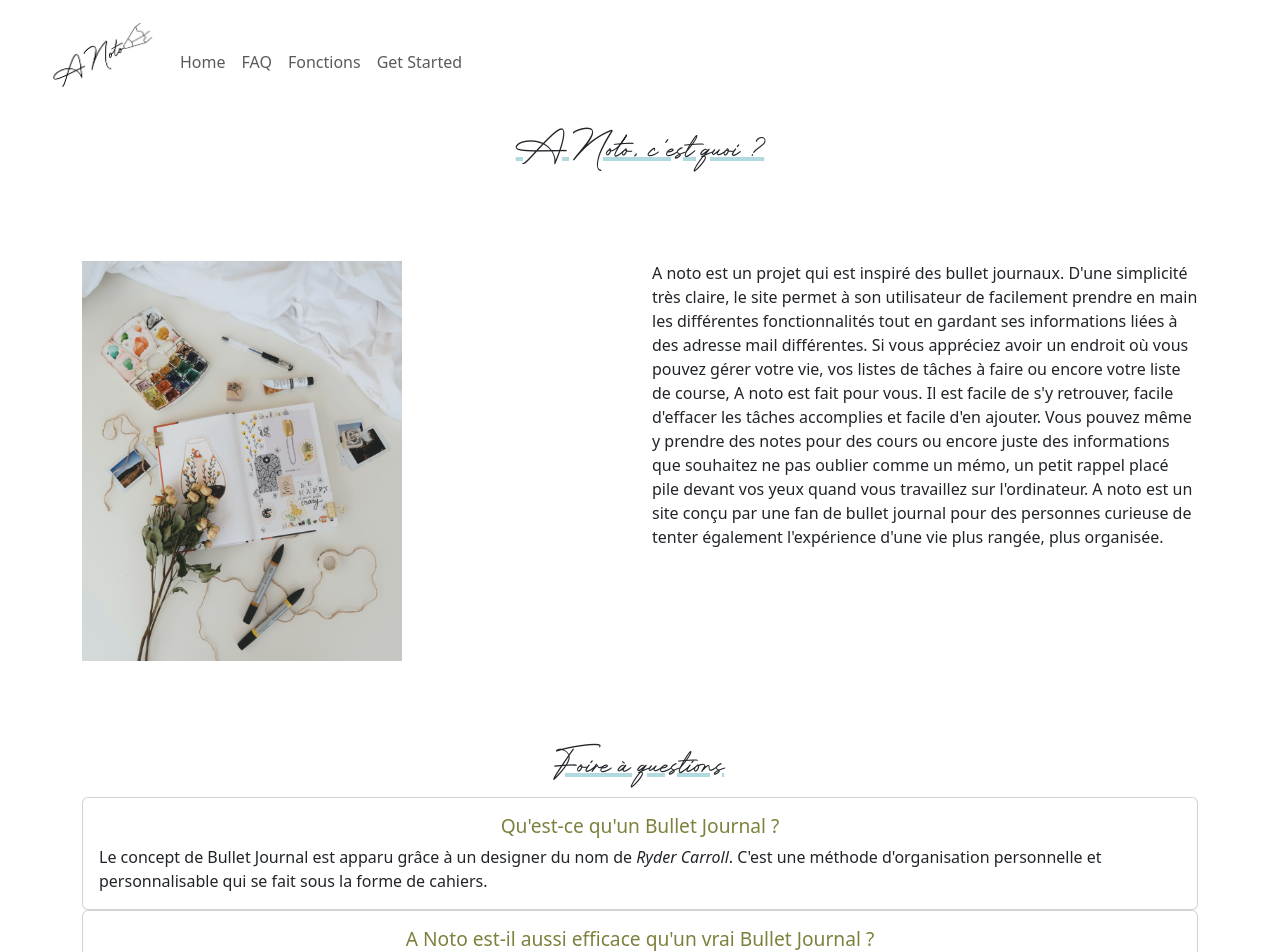
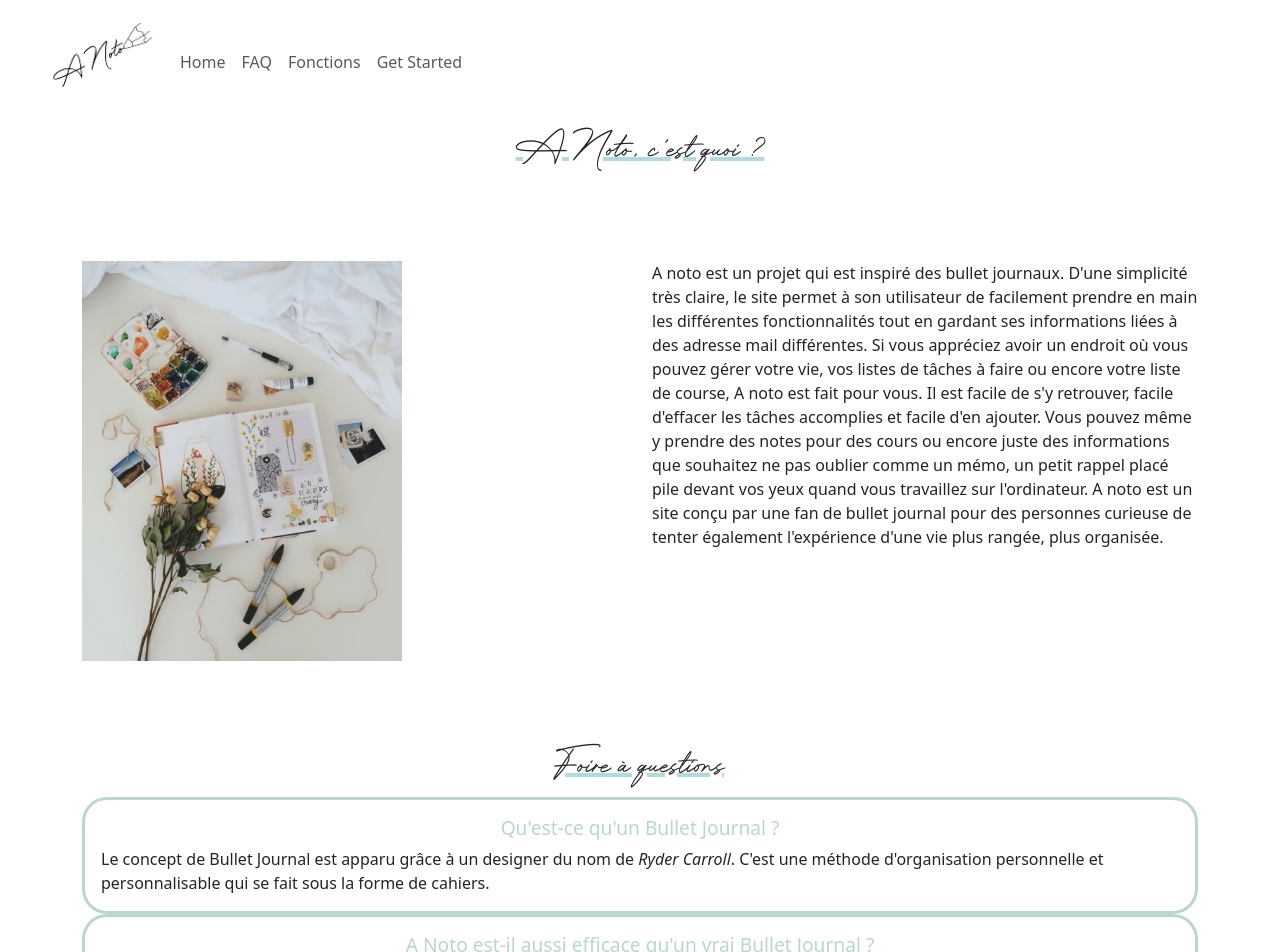
Before and after one commit to aleyyana/a_noto, a Vue app: page /about in a window 1280 px wide. Shown: the top 952 px of the page. Built offline with nearby package versions, Linux system fonts and the light colour scheme; no server answers; what v-calendar would draw is missing.

Commit message:
new vid + small details

```diff
--- a/src/views/AboutView.vue
+++ b/src/views/AboutView.vue
@@ -88,9 +88,15 @@ export default{
   height: 80px;
 }
 
+.card{
+  border-color: #BAD6D1;
+  border-radius: 25px;
+  border-width: 3px;
+}
+
 .card-title{
   font-size: 1.2rem;
-  color: #7F803E;
+  color:#BAD6D1;
 }
 
 </style>
--- a/src/views/CanvasView.vue
+++ b/src/views/CanvasView.vue
@@ -1,5 +1,6 @@
 <template>
   <header>
+    <img src="../assets/img/logo_1.png" alt="">
 
   </header>
   <div class="canvas-container">
@@ -118,7 +119,7 @@ export default {
 }
 .sidebar {
   width: 200px;
-  background-color: #f0f0f0;
+  background-color: #ffffff;
   padding: 10px;
 }
 .canvas {
@@ -151,5 +152,6 @@ export default {
   font-size: 14px;
   padding: 10px 24px;
   border: 3px solid #E9D7C0;
+  background-color: #ffffff;
 }
 </style>
--- a/src/views/HomeView.vue
+++ b/src/views/HomeView.vue
@@ -35,7 +35,7 @@
       <div class="container video text-center">
       <video height="500" ref="videoPlayer" class="responsive_video">
           <source
-            src="../assets/video/A-Noto.mp4"
+            src="../assets/video/ELSAYYED_AnneSophie_VIDEO.mp4"
             type="video/mp4"
           />
     </video>
```
Also changed, not shown: 2 other files (tests, documents, lock files or other folders).
